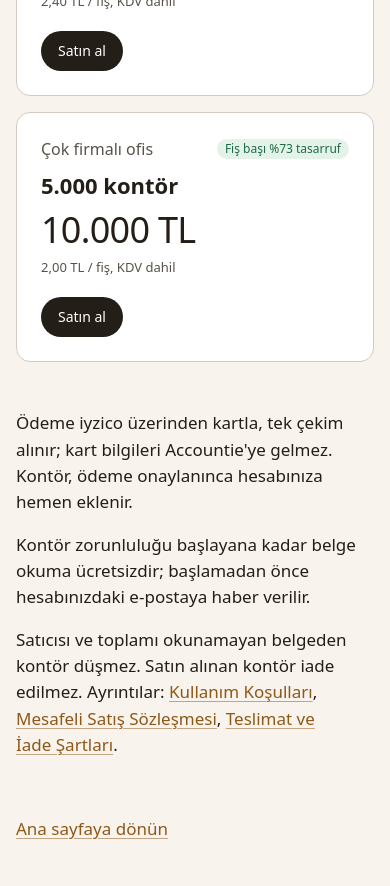
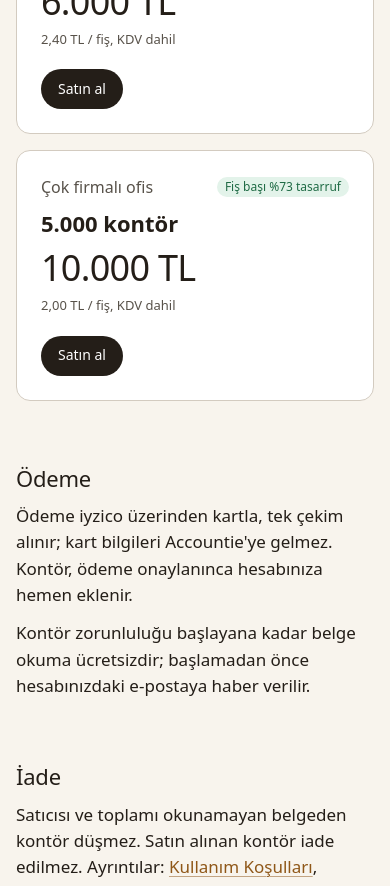
Before and after one commit to yusufberatnegiz/Accountie, a Next.js app: page /fiyatlar in a window 390 px wide. Shown: the part 1100-1986 px from the top of the page. Built offline with nearby package versions, Linux system fonts and the light colour scheme; a web font is replaced by a local one.

Commit message:
Fiyatlar okuma sayfası düzeninde: solda Paketler, Ödeme, İade başlıkları; okuma sayfalarının alt bağlantı şeridi soldan sağa tam genişlik

```diff
--- a/src/app/fiyatlar/fiyatlar.css
+++ b/src/app/fiyatlar/fiyatlar.css
@@ -1,19 +1,16 @@
-/* /fiyatlar: the reading layout of the legal pages (gizlilik.css) with the four packages across the text column. */
+/* /fiyatlar: the reading layout of the legal pages (gizlilik.css); the four packages fill the text column of their section. */
 .price-list { grid-column: 5 / 12; display: grid; grid-template-columns: repeat(2, minmax(0, 1fr)); gap: var(--s4); margin: 0; padding: 0; list-style: none; }
 .price-card { display: grid; gap: var(--s2); align-content: start; padding: var(--s5); border: 1px solid var(--border); border-radius: var(--radius-card); background: var(--surface); }
-.price-card p { margin: 0; }
 .price-head { display: flex; flex-wrap: wrap; align-items: center; justify-content: space-between; gap: var(--s2); min-height: 24px; }
 .price-name { font-weight: var(--w-medium); color: var(--muted); }
 .price-credits { font-size: var(--step-lead); font-weight: var(--w-strong); }
 .price-amount { font-family: var(--font-head); font-weight: 300; font-size: 2.25rem; line-height: 1.1; letter-spacing: -0.02em; }
 .price-unit { font-size: var(--step-small); color: var(--muted); }
 .price-buy { justify-self: start; margin-top: var(--s3); }
-.price-notes { grid-column: 5 / 12; display: grid; gap: var(--s4); font-size: var(--step-body); line-height: 1.55; max-width: 64ch; }
-.price-notes p { margin: 0; }
-.price-notes a { color: var(--accent); }
 @media (max-width: 900px) {
-  .price-list, .price-notes { grid-column: 1; }
+  .price-list { grid-column: 1; }
 }
 @media (max-width: 560px) {
   .price-list { grid-template-columns: minmax(0, 1fr); }
 }
+.prices .legal-body p a { color: var(--accent); }
--- a/src/app/fiyatlar/page.tsx
+++ b/src/app/fiyatlar/page.tsx
@@ -26,25 +26,35 @@ export default function PricesPage() {
       <main id="icerik" tabIndex={-1} className="legal prices">
         <h1 className="legal-title">Fiyatlar</h1>
         <p className="legal-lead">Belge okuma kontörle ücretlendirilir. Yazar kasa fişi ve Z raporu 1, yurt içi ya da yurt dışı fatura 2 kontör düşer. Kontör bütün firmalarınızda ortaktır ve süresi dolmaz. Fiyatlara KDV dahildir.</p>
+        {/* The reading pages' layout: each section's name in the label column, its content in the text column. */}
+        <div className="legal-body">
+          <section aria-labelledby="f-0">
+            <h2 id="f-0">Paketler</h2>
             <ul className="price-list" aria-label="Kontör paketleri">
               {PACKAGES.map((p) => {
                 const saving = savingPercent(p);
                 return (
                   <li key={p.id} className="price-card">
-                <p className="price-head"><span className="price-name">{p.name}</span>{saving ? <span className="pill pill-positive">Fiş başı %{saving} tasarruf</span> : null}</p>
-                <p className="price-credits"><span className="tnum">{p.credits.toLocaleString("tr-TR")}</span> kontör</p>
-                <p className="price-amount tnum">{tl(p.priceKurus)}</p>
-                <p className="price-unit"><span className="tnum">{formatTrAmount(perCreditKurus(p))}</span> TL / fiş, KDV dahil</p>
+                    <div className="price-head"><span className="price-name">{p.name}</span>{saving ? <span className="pill pill-positive">Fiş başı %{saving} tasarruf</span> : null}</div>
+                    <div className="price-credits"><span className="tnum">{p.credits.toLocaleString("tr-TR")}</span> kontör</div>
+                    <div className="price-amount tnum">{tl(p.priceKurus)}</div>
+                    <div className="price-unit"><span className="tnum">{formatTrAmount(perCreditKurus(p))}</span> TL / fiş, KDV dahil</div>
                     {/* The panel asks for a session: a visitor goes through Giriş yap and lands on this package. */}
                     <a className="btn btn-primary price-buy" href={`/panel/kontor?paket=${p.id}`} aria-label={`${p.name} paketini satın al, ${tl(p.priceKurus)}`}>Satın al</a>
                   </li>
                 );
               })}
             </ul>
-        <div className="price-notes">
+          </section>
+          <section aria-labelledby="f-1">
+            <h2 id="f-1">Ödeme</h2>
             <p>Ödeme iyzico üzerinden kartla, tek çekim alınır; kart bilgileri Accountie&apos;ye gelmez. Kontör, ödeme onaylanınca hesabınıza hemen eklenir.</p>
             <p>Kontör zorunluluğu başlayana kadar belge okuma ücretsizdir; başlamadan önce hesabınızdaki e-postaya haber verilir.</p>
+          </section>
+          <section aria-labelledby="f-2">
+            <h2 id="f-2">İade</h2>
             <p>Satıcısı ve toplamı okunamayan belgeden kontör düşmez. Satın alınan kontör iade edilmez. Ayrıntılar: <Link href="/kosullar#k-5" prefetch={false}>Kullanım Koşulları</Link>, <Link href="/mesafeli-satis" prefetch={false}>Mesafeli Satış Sözleşmesi</Link>, <Link href="/iptal-iade" prefetch={false}>Teslimat ve İade Şartları</Link>.</p>
+          </section>
         </div>
         <p className="legal-back"><Link href="/">Ana sayfaya dönün</Link></p>
         <LegalLinks />
--- a/src/app/gizlilik/gizlilik.css
+++ b/src/app/gizlilik/gizlilik.css
@@ -13,7 +13,7 @@
   .legal-title, .legal-lead, .legal-body, .legal-body section, .legal-body h2, .legal-body p, .legal-back { grid-column: 1; grid-row: auto; }
   .legal-body section { grid-template-columns: minmax(0, 1fr); }
 }
-.legal-links { grid-column: 5 / 12; display: flex; flex-wrap: wrap; gap: var(--s2) var(--s5); padding-top: var(--s6); border-top: 1px solid var(--rule); font-size: var(--step-small); }
+.legal-links { grid-column: 1 / -1; display: flex; flex-wrap: wrap; gap: var(--s2) var(--s5); padding-top: var(--s6); border-top: 1px solid var(--rule); font-size: var(--step-small); }
 .legal-links a { color: var(--muted); display: inline-flex; align-items: center; min-height: var(--touch); text-decoration: none; }
 .legal-links a:hover { color: var(--ink); }
 .legal-links .legal-pay { flex-basis: 100%; margin-top: var(--s2); }
```
Lines whose indentation alone changed are shown as unchanged.
